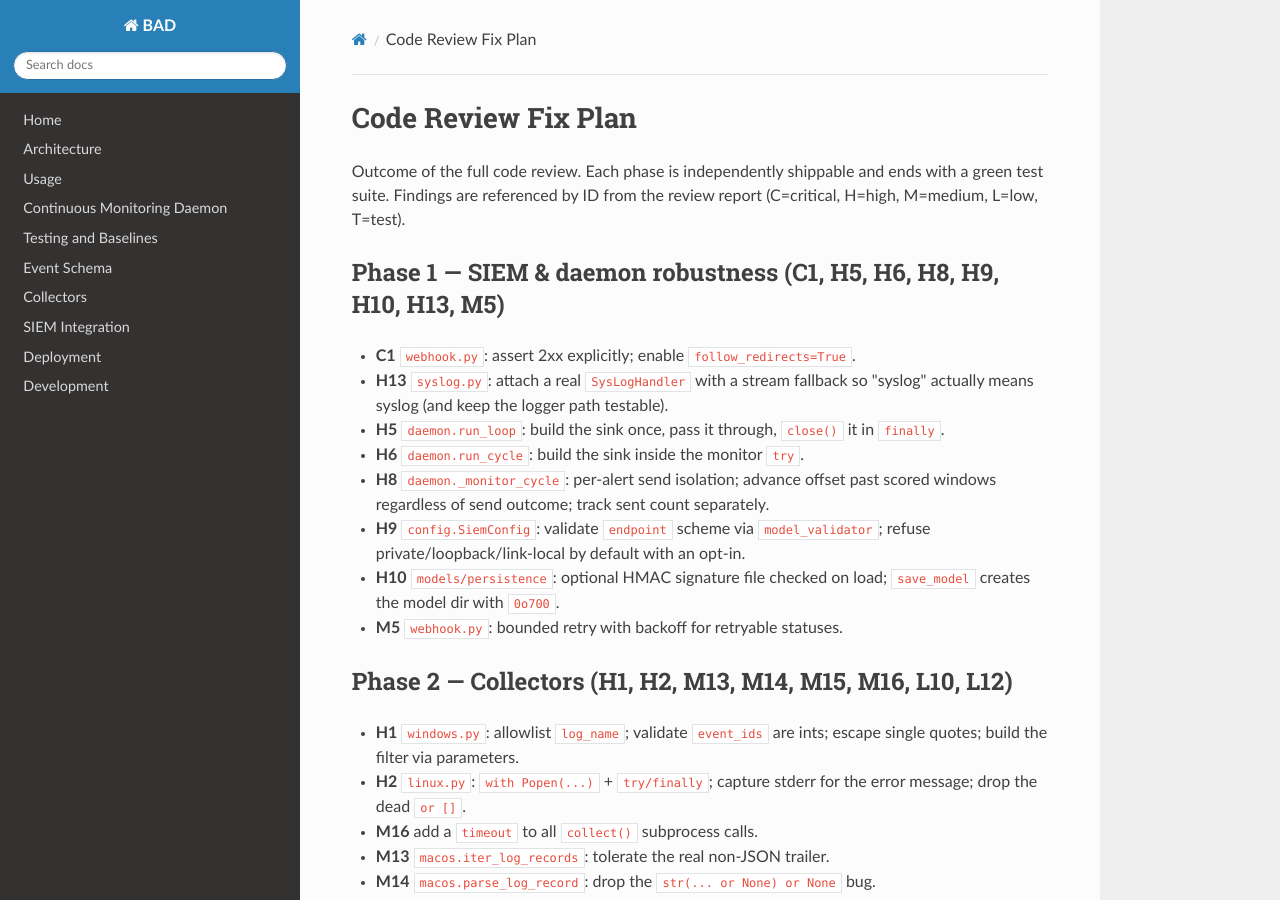
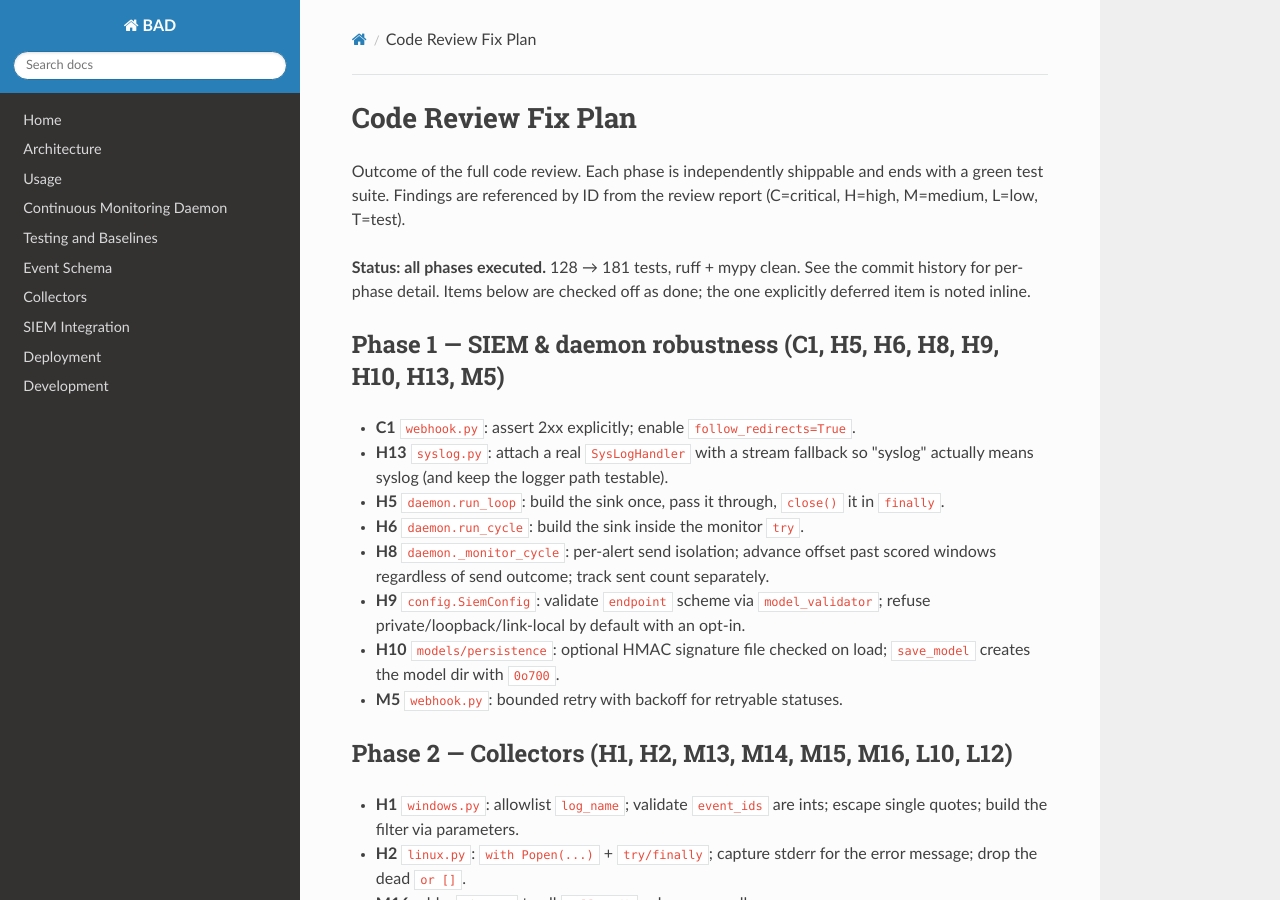
Before and after one commit to well-it-wasnt-me/BAD, an MkDocs documentation site: the page built from docs/code-review-fixes.md, in a window 1280 px wide and 900 px high. Built offline with MkDocs 1.6.1, drawn with Linux system fonts in a browser that asks for light colours; nearby versions of some CDN libraries.

```diff
--- a/docs/code-review-fixes.md
+++ b/docs/code-review-fixes.md
@@ -3,6 +3,10 @@
 Outcome of the full code review. Each phase is independently shippable and
 ends with a green test suite. Findings are referenced by ID from the review
 report (C=critical, H=high, M=medium, L=low, T=test).
+
+**Status: all phases executed.** 128 → 181 tests, ruff + mypy clean.
+See the commit history for per-phase detail. Items below are checked off as
+done; the one explicitly deferred item is noted inline.
 
 ## Phase 1 — SIEM & daemon robustness (C1, H5, H6, H8, H9, H10, H13, M5)
 
--- a/pyproject.toml
+++ b/pyproject.toml
@@ -60,6 +60,11 @@ bad = "behavior_anomaly.cli:app"
 [tool.hatch.build.targets.wheel]
 packages = ["src/behavior_anomaly"]
 
+# Ship the example config so a pip-installed user can copy it without
+# fetching it from GitHub. It lands at the wheel root next to the package.
+[tool.hatch.build.targets.wheel.force-include]
+"config.example.toml" = "config.example.toml"
+
 # Lint and formatting. 120 columns, same as the rest of this project's docs.
 [tool.ruff]
 line-length = 120
```
